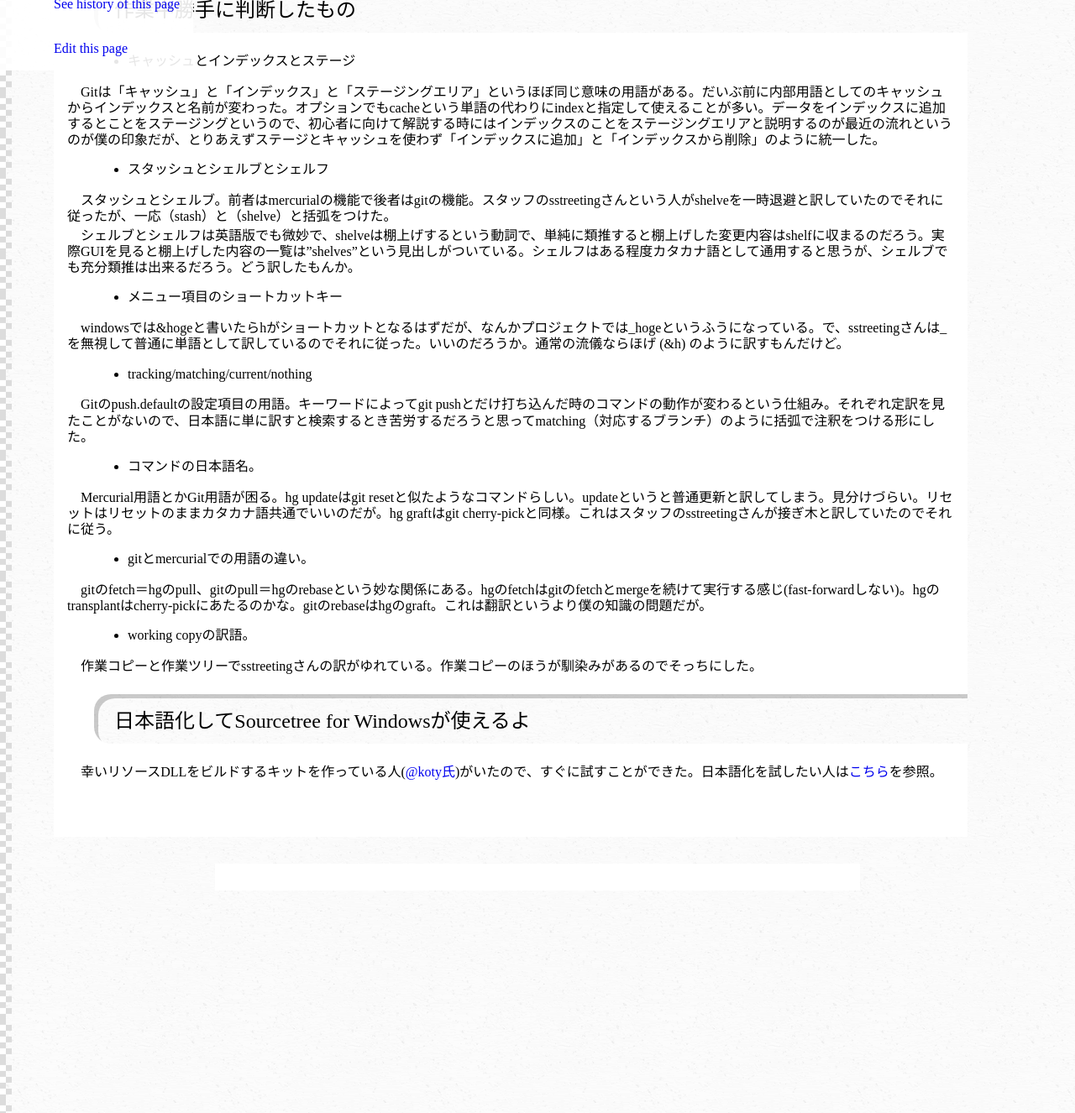
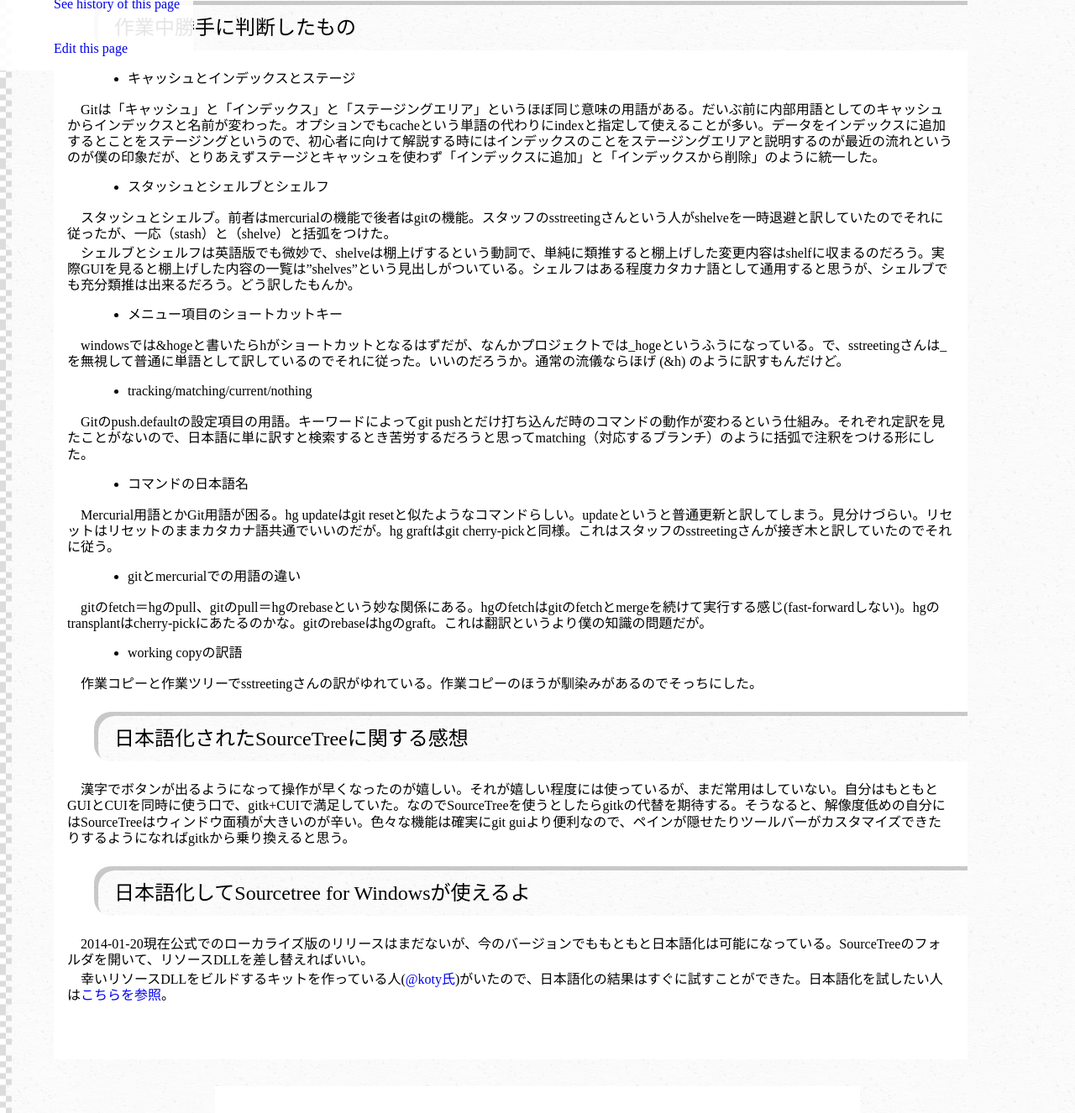
Before and after one commit to snipsnipsnip/snipsnipsnip.github.io, a Jekyll site: the page built from _posts/2013-12-02-sourcetree-for-windows-on-transifex.md, in a window 1280 px wide and 1400 px high, scrolled down 717 px, cut to the strip 74-1400 px from the top of the window. Shown: the whole strip at 84% size. Built offline with Jekyll 4.4.1, drawn with Linux system fonts in a browser that asks for light colours; comment, search, counter and statistics services are not loaded; a style sheet for code colours, icons or effects is not loaded; some of the changed text lies outside the part shown.

Commit message:
Update 2013-12-02-sourcetree-for-windows-on-transifex.md
感想を追記

```diff
--- a/_posts/2013-12-02-sourcetree-for-windows-on-transifex.md
+++ b/_posts/2013-12-02-sourcetree-for-windows-on-transifex.md
@@ -34,18 +34,24 @@ windowsでは&hogeと書いたらhがショートカットとなるはずだが
 
 Gitのpush.defaultの設定項目の用語。キーワードによってgit pushとだけ打ち込んだ時のコマンドの動作が変わるという仕組み。それぞれ定訳を見たことがないので、日本語に単に訳すと検索するとき苦労するだろうと思ってmatching（対応するブランチ）のように括弧で注釈をつける形にした。
 
-* コマンドの日本語名。
+* コマンドの日本語名
 
 Mercurial用語とかGit用語が困る。hg updateはgit resetと似たようなコマンドらしい。updateというと普通更新と訳してしまう。見分けづらい。リセットはリセットのままカタカナ語共通でいいのだが。hg graftはgit cherry-pickと同様。これはスタッフのsstreetingさんが接ぎ木と訳していたのでそれに従う。
 
-* gitとmercurialでの用語の違い。
+* gitとmercurialでの用語の違い
 
 gitのfetch＝hgのpull、gitのpull＝hgのrebaseという妙な関係にある。hgのfetchはgitのfetchとmergeを続けて実行する感じ(fast-forwardしない)。hgのtransplantはcherry-pickにあたるのかな。gitのrebaseはhgのgraft。これは翻訳というより僕の知識の問題だが。
 
-* working copyの訳語。
+* working copyの訳語
 
 作業コピーと作業ツリーでsstreetingさんの訳がゆれている。作業コピーのほうが馴染みがあるのでそっちにした。
 
+## 日本語化されたSourceTreeに関する感想
+
+漢字でボタンが出るようになって操作が早くなったのが嬉しい。それが嬉しい程度には使っているが、まだ常用はしていない。自分はもともとGUIとCUIを同時に使う口で、gitk+CUIで満足していた。なのでSourceTreeを使うとしたらgitkの代替を期待する。そうなると、解像度低めの自分にはSourceTreeはウィンドウ面積が大きいのが辛い。色々な機能は確実にgit guiより便利なので、ペインが隠せたりツールバーがカスタマイズできたりするようになればgitkから乗り換えると思う。
+
 ## 日本語化してSourcetree for Windowsが使えるよ
 
-幸いリソースDLLをビルドするキットを作っている人([@koty氏](https://bitbucket.org/koty/sourcetree.resources.ja))がいたので、すぐに試すことができた。日本語化を試したい人は[こちら](https://bitbucket.org/snipsnipsnip/sourcetree.resources.ja)を参照。
+2014-01-20現在公式でのローカライズ版のリリースはまだないが、今のバージョンでももともと日本語化は可能になっている。SourceTreeのフォルダを開いて、リソースDLLを差し替えればいい。
+
+幸いリソースDLLをビルドするキットを作っている人([@koty氏](https://bitbucket.org/koty/sourcetree.resources.ja))がいたので、日本語化の結果はすぐに試すことができた。日本語化を試したい人は[こちらを参照](https://bitbucket.org/snipsnipsnip/sourcetree.resources.ja)。
```
